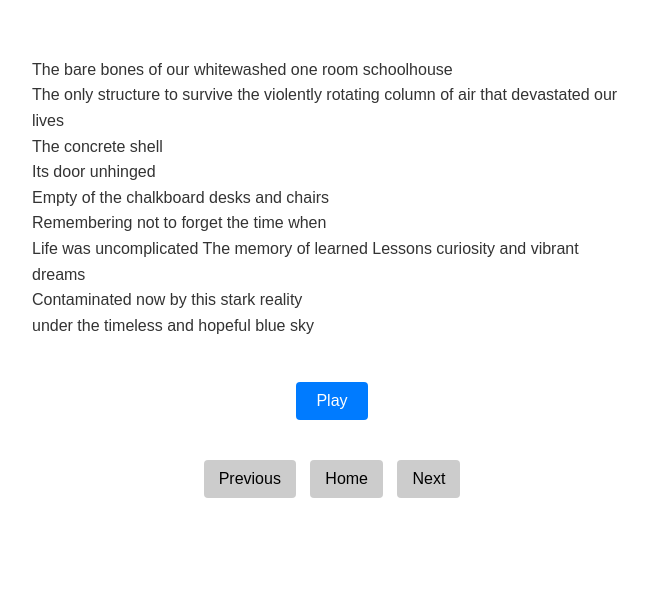
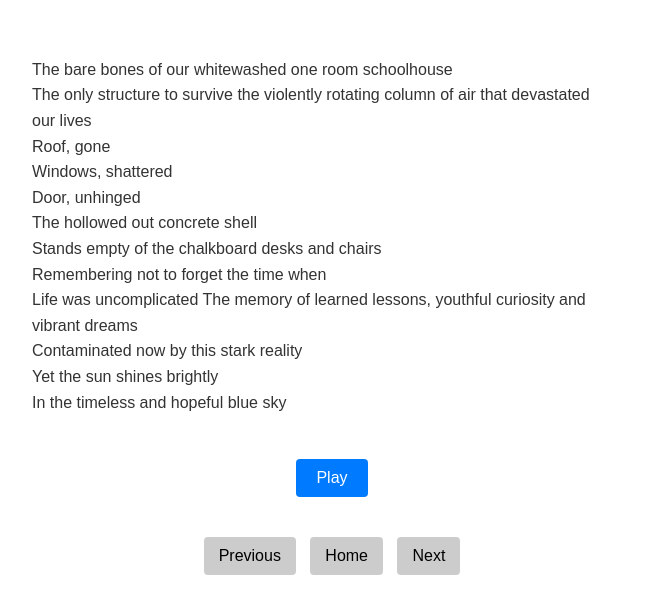
Before and after one commit to FrVD0/Westinghouse-2025, a plain HTML site: page detail14.html in a window 1280 px wide. Shown: the part 488-1083 px from the top of the page, without its empty margins (308-956 px from the left). Before the commit the page ends 1006 px from the top, so only its background shows below. Drawn offline with Linux system fonts and the light colour scheme.

Commit message:
Edits to poems

```diff
--- a/detail14.html
+++ b/detail14.html
@@ -23,14 +23,19 @@
         <div class="poem">
           <p>
             The bare bones of our whitewashed one room schoolhouse <br>
-The only structure  to survive the violently rotating column of air that devastated our lives <br>
-The concrete shell <br>
-Its door unhinged <br>
-Empty of the chalkboard desks and chairs <br>
-Remembering not to forget the time when <br>
-Life was uncomplicated The memory of learned Lessons curiosity and vibrant dreams <br>
-Contaminated now by this stark reality <br>
-under the timeless and hopeful blue sky <br>
+The only structure to survive the violently rotating column of air that devastated<br>
+our lives<br>
+Roof, gone<br>
+Windows, shattered<br>
+Door, unhinged<br>
+The hollowed out concrete shell<br>
+Stands empty of the chalkboard desks and chairs<br>
+Remembering not to forget the time when<br>
+Life was uncomplicated The memory of learned lessons, youthful curiosity and<br>
+vibrant dreams<br>
+Contaminated now by this stark reality<br>
+Yet the sun shines brightly<br>
+In the timeless and hopeful blue sky<br>
           </p>
         </div>
   <main class="detail">
```
Also changed, not shown: detail10.html (+10 -10 lines), detail17.html (+10 -10 lines), detail4.html (+4 -4 lines), 7 other files.
